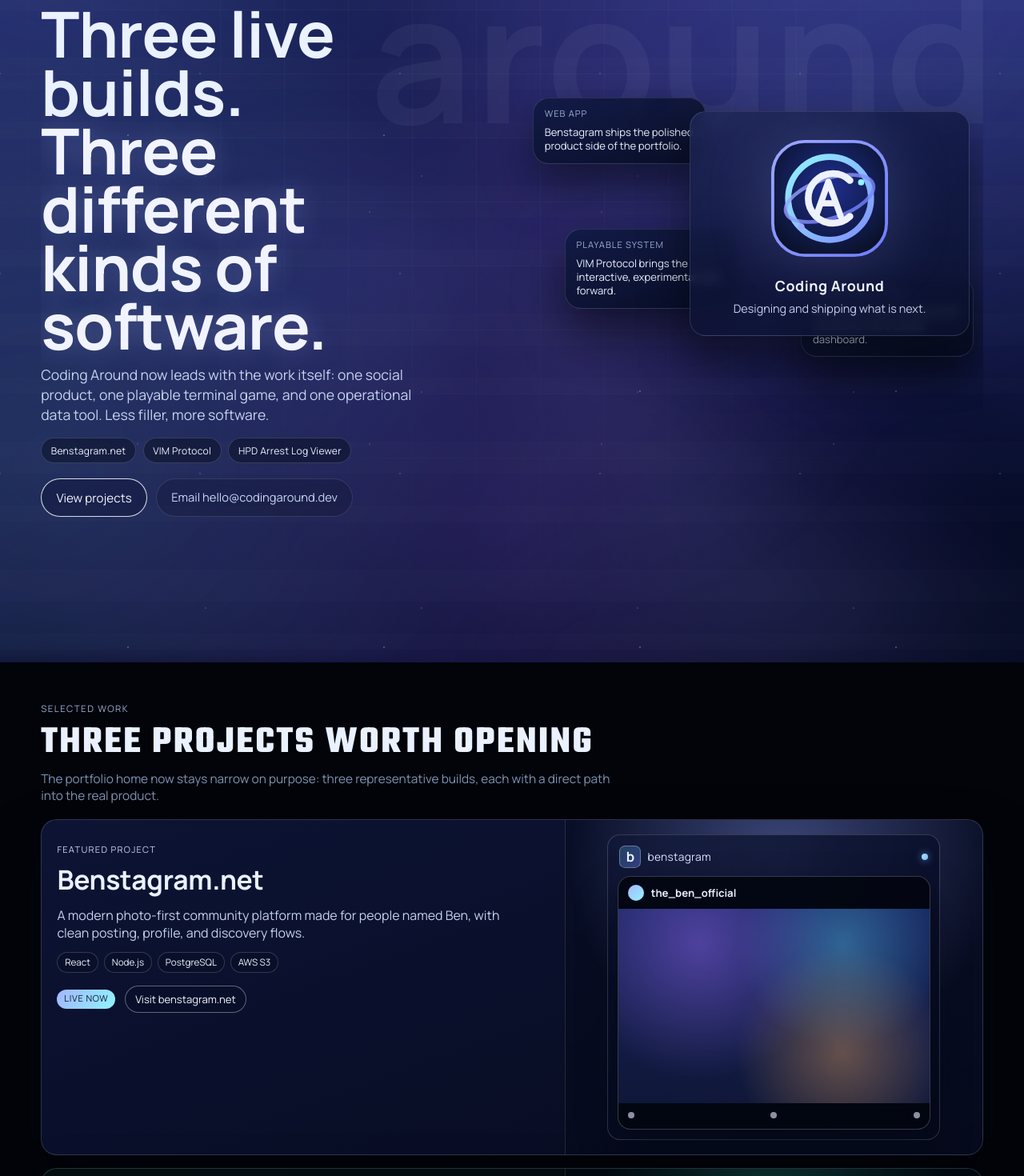
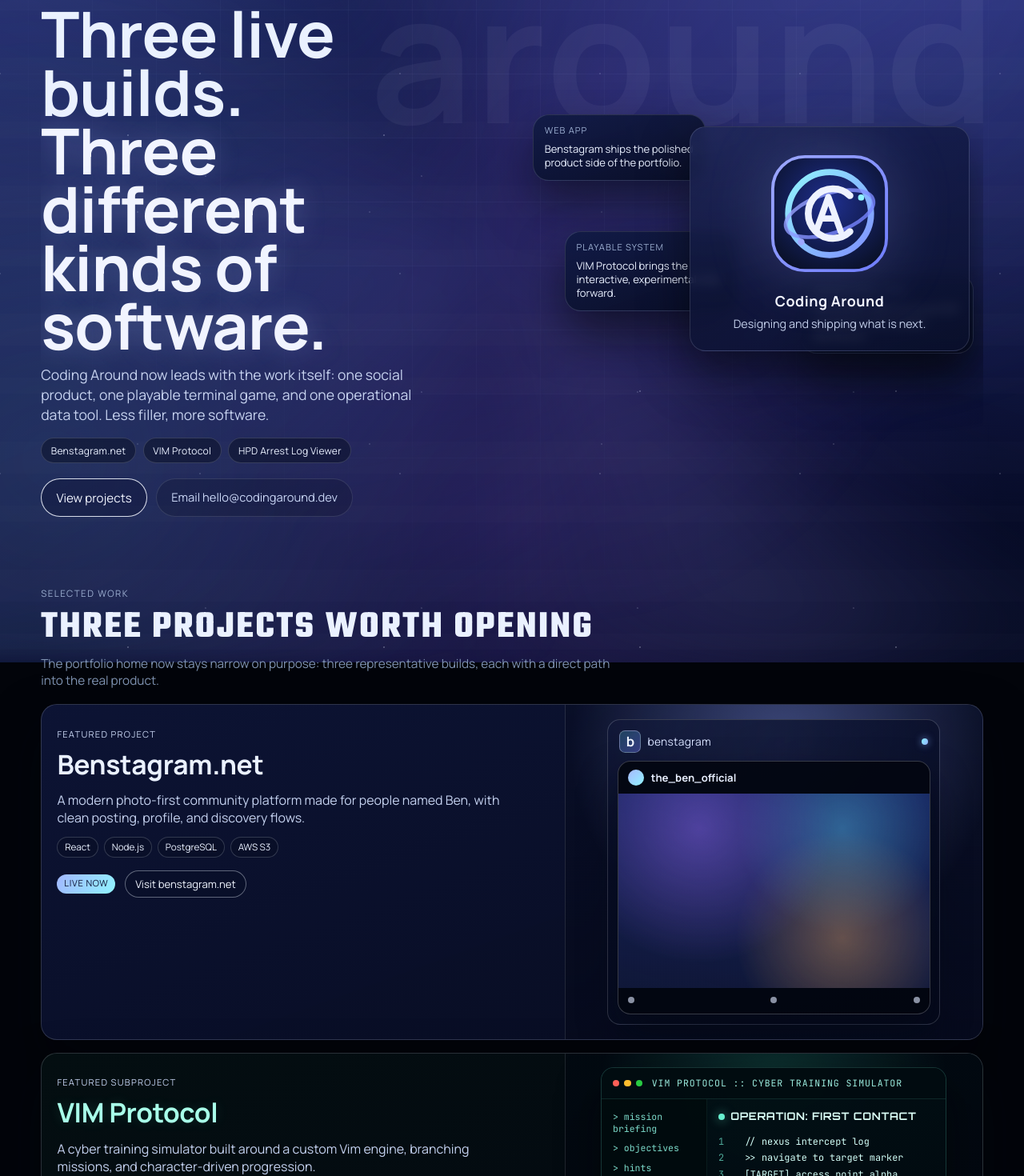
Before and after one commit to nkweeks/coding-around, a React (Vite) app: page / in a window 1280 px wide. Shown: the part 100-1570 px from the top of the page at 80% size. Built offline with nearby package versions, Linux system fonts and the light colour scheme.

Commit message:
Reduce portfolio hero height again

```diff
--- a/src/App.css
+++ b/src/App.css
@@ -425,13 +425,13 @@
 
 .hero-stage {
   position: relative;
-  min-height: 112vh;
+  min-height: 96vh;
 }
 
 .hero-pin {
   position: sticky;
   top: 4.9rem;
-  min-height: calc(74vh - 4.9rem);
+  min-height: calc(64vh - 4.9rem);
   display: grid;
   grid-template-columns: 1.02fr 0.98fr;
   align-items: center;
@@ -576,7 +576,7 @@
 
 .hero-layers {
   position: relative;
-  min-height: 27rem;
+  min-height: 24rem;
 }
 
 .hero-mark,
@@ -683,7 +683,7 @@
 }
 
 .projects {
-  margin-top: 2rem;
+  margin-top: 1rem;
 }
 
 .featured-project-card {
@@ -1952,7 +1952,7 @@
 
 @media (max-width: 1120px) {
   .hero-stage {
-    min-height: 108vh;
+    min-height: 94vh;
   }
 
   .hero-pin {
@@ -1962,7 +1962,7 @@
   }
 
   .hero-layers {
-    min-height: 30rem;
+    min-height: 26rem;
   }
 
   .hero-mark {
```
